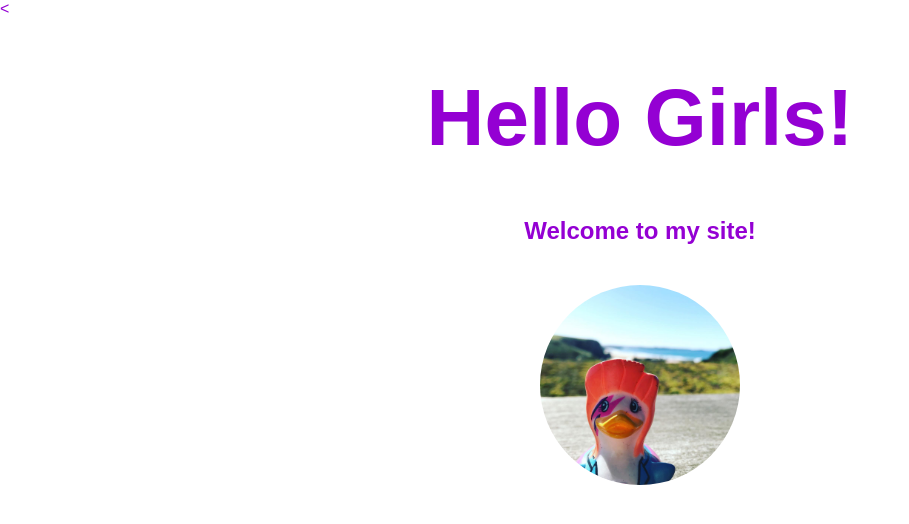
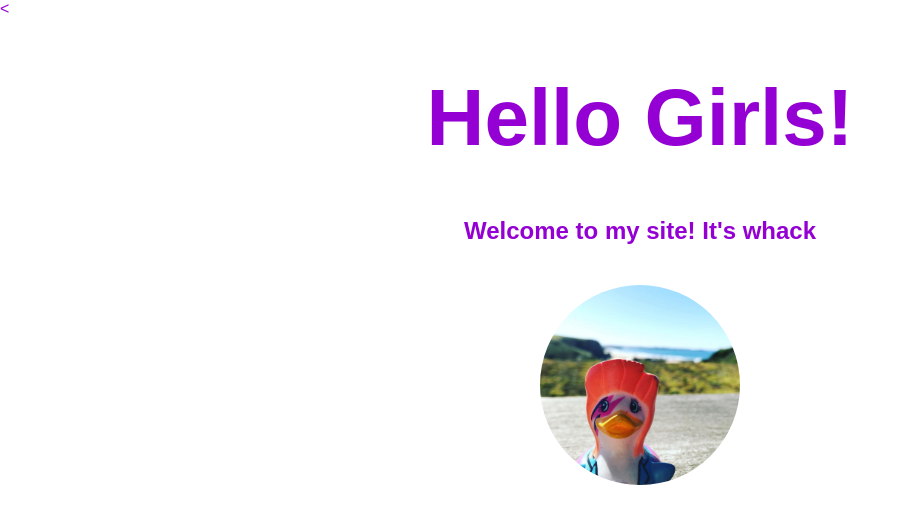
Before and after one commit to miraajkmn/beginners-week-one-master, a plain HTML site: page index.html in a window 1280 px wide. Shown: the top 524 px of the page, without its empty margins (0-909 px from the left). Drawn offline with Linux system fonts and the light colour scheme.

Commit message:
Update index.html

```diff
--- a/index.html
+++ b/index.html
@@ -7,7 +7,7 @@
 
   <div>
     <h1>Hello Girls!</h1>
-    <h2>Welcome to my site!</h2>
+    <h2>Welcome to my site! It's whack</h2>
   </div>
 
   <img src="./duck.jpg" alt="duck" width="200px">
```
